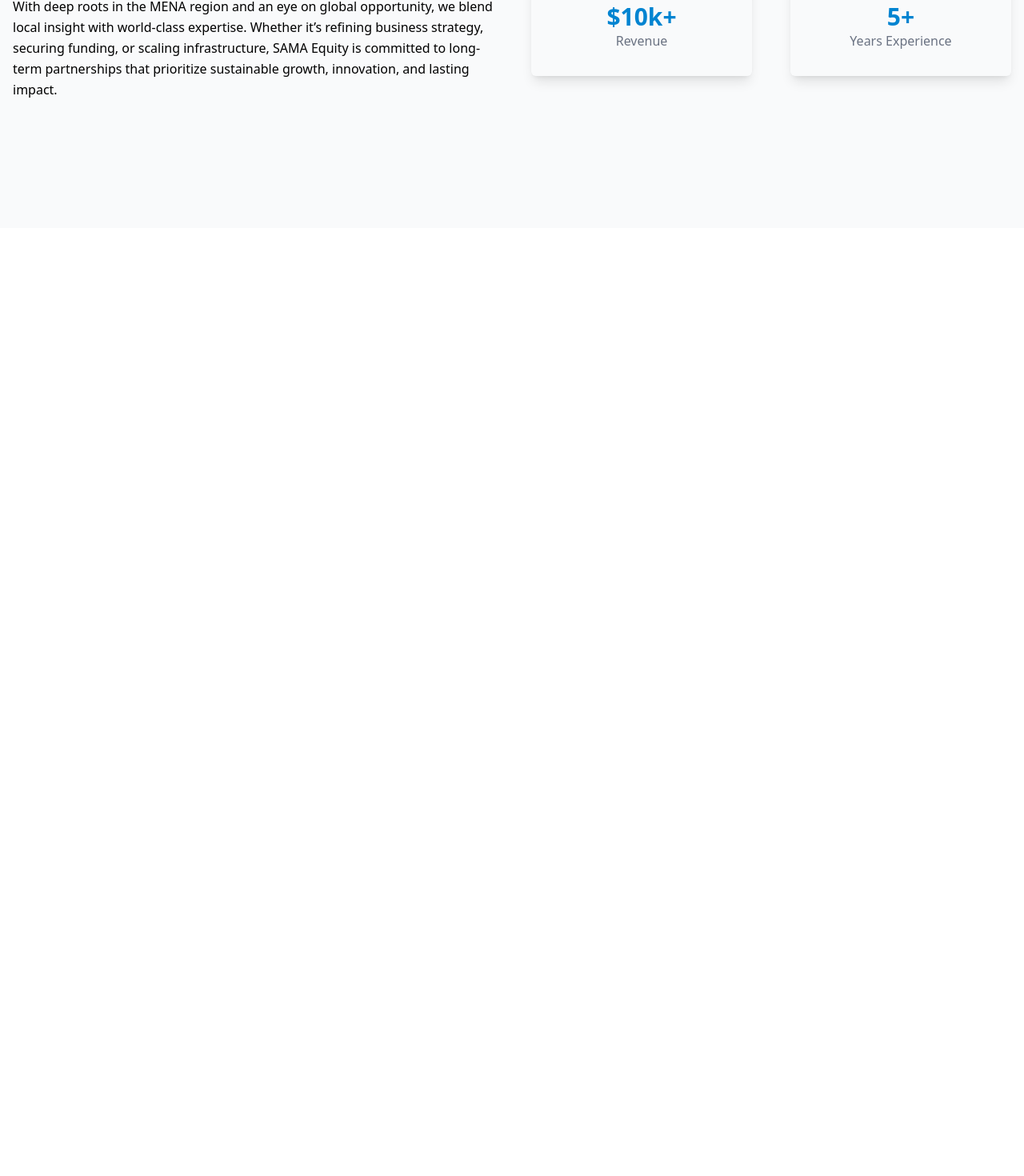
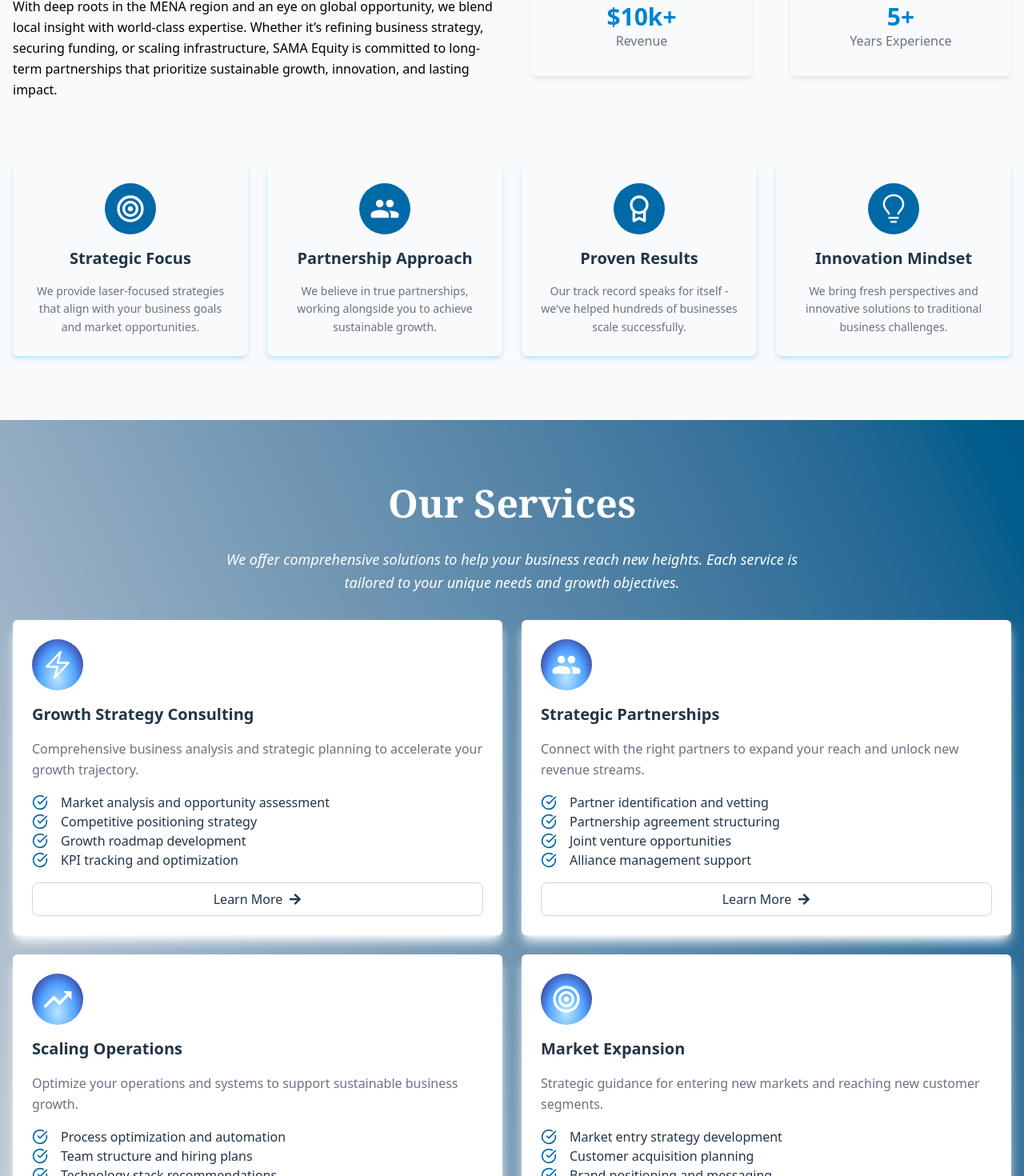
Before and after one commit to zach045/SORA, a React (Vite) app: page / in a window 1280 px wide. Shown: the part 1298-2768 px from the top of the page at 80% size. Before the commit the page ends 1583 px from the top, so only its background shows below. Built offline with nearby package versions, Linux system fonts and the light colour scheme.

Commit message:
SE-002 Add Services Section

```diff
--- a/package.json
+++ b/package.json
@@ -14,6 +14,7 @@
     "react": "^19.0.0",
     "react-dom": "^19.0.0",
     "react-icons": "^5.5.0",
+    "scroll-into-view": "^1.16.2",
     "tailwindcss": "^4.1.11"
   },
   "devDependencies": {
--- a/src/App.jsx
+++ b/src/App.jsx
@@ -2,6 +2,7 @@ import { useState } from 'react'
 import Header from "./Components/Layout/Navigation";
 import Hero from "./Components/Hero";
 import About from "./Components/About";
+import Services from "./Components/Services"
 import './App.css'
 
 function App() {
@@ -11,6 +12,7 @@ function App() {
         <Header />
         <Hero />
         <About />
+        <Services />
       </div>
     </>
   )
--- a/src/Components/About.jsx
+++ b/src/Components/About.jsx
@@ -1,4 +1,9 @@
 import BaseCard from "./ui/BaseCard";
+import { RiFocus2Line } from "react-icons/ri";
+import { IoMdPeople } from "react-icons/io";
+import { BiAward } from "react-icons/bi";
+import { GoLightBulb } from "react-icons/go";
+
 const stats = [
     { title: '500+', content: 'Businesses Helped'},
     { title: '95%', content: 'Success Rate'},
@@ -6,12 +11,40 @@ const stats = [
     { title: '5+', content: 'Years Experience'}
 ]
 
+const values = [
+    {
+        key: 1,
+        icon: RiFocus2Line,
+        title: "Strategic Focus",
+        desc: "We provide laser-focused strategies that align with your business goals and market opportunities."
+    },
+    {
+        key: 2,
+        icon: IoMdPeople,
+        title: "Partnership Approach",
+        desc: "We believe in true partnerships, working alongside you to achieve sustainable growth."
+    },
+    {
+        key: 3,
+        icon: BiAward,
+        title: "Proven Results",
+        desc: "Our track record speaks for itself - we've helped hundreds of businesses scale successfully."
+    },
+    {
+        key: 4,
+        icon: GoLightBulb,
+        title: "Innovation Mindset",
+        desc: "We bring fresh perspectives and innovative solutions to traditional business challenges."
+    }
+
+]
+
 const About = () => {
     return (
         <section id="about" className="py-20 overflow-x-hidden z-10 bg-gray-50">
             <div className="max-w-7xl mx-auto px-4">
                 <div className="mb-8">
-                    <h1 className="font-serif text-4xl lg:text-5xl font-semibold text-foreground z-0 text-black">About Sama Equity</h1>
+                    <h2 className="font-serif text-4xl lg:text-5xl font-semibold text-foreground z-0 text-black">About Sama Equity</h2>
                 </div>
                 <div>
                     <p className="max-w-3xl leading-relaxed text-muted-foreground mx-auto text-gray-700 text-md md:text-lg mb-8 italic">
@@ -20,7 +53,7 @@ const About = () => {
                 </div>
                 <div className="grid lg:grid-cols-2 gap-12 items-center mb-16">
                     <div className="text-left text-black">
-                        <h2 className="text-2xl lg:text-3xl font-bold mb-8">Our Story</h2>
+                        <h3 className="text-2xl lg:text-3xl font-bold mb-8">Our Story</h3>
                         <p className="leading-relaxed my-4">
                             <span className="font-semibold text-sky-600 text-lg">SAMA Equity</span> is a strategic partner for visionary entrepreneurs seeking to scale their businesses with purpose and precision. Our name, derived from the Arabic word for “sky,” reflects our belief that the only true limit is the one you set for yourself. We exist to elevate small and medium enterprises by providing tailored guidance, operational support, and access to growth capital — empowering founders to realize their fullest potential.
                         </p>
@@ -32,6 +65,17 @@ const About = () => {
                         <BaseCard stats={stats} />
                     </div>
                 </div>
+                <div>
+                    <div className="grid grid-cols sm:grid-cols-2 xl:grid-cols-4 gap-6">
+                        {values.map((value) => (
+                            <div key={value.key} className="flex justify-center items-center flex-col flex-wrap shadow-md shadow-sky-200 p-6 rounded-md">
+                                <value.icon className="size-16 p-3 mb-4 bg-sky-700 rounded-full text-white" />
+                                <h3 className="text-xl font-semibold mb-4">{value.title}</h3>
+                                <p className="leading-relaxed text-gray-500 text-sm">{value.desc}</p>
+                            </div>
+                        ))}
+                    </div>
+                </div>
 
             </div>
         </section>
--- a/src/Components/Services.jsx
+++ b/src/Components/Services.jsx
@@ -0,0 +1,110 @@
+import { HiOutlineBolt } from "react-icons/hi2";
+import { LuCircleCheckBig } from "react-icons/lu";
+import { IoMdPeople } from "react-icons/io";
+import { RiFocus2Line } from "react-icons/ri";
+import { IoMdTrendingUp } from "react-icons/io";
+import { FaArrowRight } from "react-icons/fa";
+import { scrollToSection } from '../utils/scrollToSection';
+import BaseButton from "./ui/Buttons/BaseButton";
+import SecondaryButton from "./ui/Buttons/SecondaryButton";
+
+const solutions = [
+    {
+        key: 1,
+        icon: HiOutlineBolt,
+        title: "Growth Strategy Consulting",
+        desc: "Comprehensive business analysis and strategic planning to accelerate your growth trajectory.",
+        features: [
+            {key: 1, text: "Market analysis and opportunity assessment"},
+            {key: 2, text: "Competitive positioning strategy"},
+            {key: 3, text: "Growth roadmap development"},
+            {key: 4, text: "KPI tracking and optimization"}
+        ]
+    },
+    {
+        key: 2,
+        icon: IoMdPeople,
+        title: "Strategic Partnerships",
+        desc: "Connect with the right partners to expand your reach and unlock new revenue streams.",
+        features: [
+            {key: 1, text: "Partner identification and vetting"},
+            {key: 2, text: "Partnership agreement structuring"},
+            {key: 3, text: "Joint venture opportunities"},
+            {key: 4, text: "Alliance management support"}
+        ]
+    },
+    {
+        key: 3,
+        icon: IoMdTrendingUp,
+        title: "Scaling Operations",
+        desc: "Optimize your operations and systems to support sustainable business growth.",
+        features: [
+            {key: 1, text: "Process optimization and automation"},
+            {key: 2, text: "Team structure and hiring plans"},
+            {key: 3, text: "Technology stack recommendations"},
+            {key: 4, text: "Operational efficiency improvements"}
+        ]
+    },
+    {
+        key: 4,
+        icon: RiFocus2Line,
+        title: "Market Expansion",
+        desc: "Strategic guidance for entering new markets and reaching new customer segments.",
+        features: [
+            {key: 1, text: "Market entry strategy development"},
+            {key: 2, text: "Customer acquisition planning"},
+            {key: 3, text: "Brand positioning and messaging"},
+            {key: 4, text: "Go-to-market execution support"}
+        ]
+    },
+]
+const Services = () => {
+    return (
+        <section id="services" className="py-20 overflow-x-hidden z-10 bg-linear-65 from-gray-300 to-sky-800">
+            <div className="max-w-7xl mx-auto px-4">
+                <div className="mb-8">
+                    <h2 className="font-serif text-4xl lg:text-5xl font-semibold text-foreground z-0 text-white">Our Services</h2>
+                </div>
+                <div>
+                    <p className="max-w-3xl leading-relaxed text-muted-foreground mx-auto text-white text-md md:text-lg mb-8 italic">
+                        We offer comprehensive solutions to help your business reach new heights. Each service is tailored to your unique needs and growth objectives.
+                    </p>
+                </div>
+                <div className="grid grid-cols lg:grid-cols-2 gap-6 mb-20">
+                    {solutions.map((solution) => (
+                        <div key={solution.key} className="flex flex-col flex-wrap justify-start items-start w-full rounded-md p-6 shadow-lg shadow-white bg-white text-left">
+                        <solution.icon className="size-16 p-3 mb-4 bg-radial-[at_50%_75%] from-sky-200 via-blue-400 to-indigo-900 to-90% rounded-full text-white" />
+                        <h3 className="text-xl font-semibold mb-4">{solution.title}</h3>
+                        <p className="leading-relaxed text-gray-500 text-md mb-4">{solution.desc}</p>
+                        <ul className="list-none mb-4">
+                            {solution.features.map((feature) => (
+                                <li key={feature.key} className="flex items-center">
+                                    <span className="mr-4">
+                                        <LuCircleCheckBig className="text-sky-700 size-5" />
+                                    </span>
+                                    <span>
+                                        {feature.text}
+                                    </span>
+                                </li>
+                            ))}
+                        </ul>
+                        <SecondaryButton func={() => scrollToSection('#contact')}>
+                            <span className="mr-2">Learn More</span>
+                            <FaArrowRight className="size-4" />
+                        </SecondaryButton>
+                    </div>
+                    ))}
+                </div>
+                <div className="flex flex-col flex-wrap justify-center items-center">
+                    <p className="mb-4 leading-relaxed font-semibold font-serif lg:text-xl">Ready to transform your business? Let's discuss your specific needs.</p>
+                    <BaseButton className="py-3 px-4" func={() => scrollToSection('#contact')}>
+                        <span className="mr-3">Book Your Consultation</span>
+                        <FaArrowRight className="size-4" />
+                    </BaseButton>
+                </div>
+            </div>
+        </section>
+    )
+}
+
+export default Services;
--- a/src/Components/ui/BaseCard.jsx
+++ b/src/Components/ui/BaseCard.jsx
@@ -2,7 +2,7 @@ const BaseCard = ({stats}) => {
     return (
         <>
             {stats.map((stat, index) => (
-                <div className="shadow-lg shadow-grey-400 rounded-md flex flex-col justify-center items-center p-6"
+                <div className="shadow-md shadow-gray-200 rounded-md flex flex-col justify-center items-center p-6"
                 key={index}>
                     <h3 className="mt-2 text-sky-600 text-3xl font-bold">{stat.title}</h3>
                     <span className="mb-2 text-gray-500">{stat.content}</span>
--- /dev/null
+++ b/src/Components/ui/Buttons/BaseButton.jsx
@@ -0,0 +1,11 @@
+const BaseButton = ({children, func, className}) => {
+    return (
+        <button
+        className={`px-2 text-md bg-gradient-to-r from-indigo-500 from-10% to-sky-500 to-90% text-white hover:scale-105 transition duration-100 ease-in-out rounded-md transition font-bold cursor-pointer flex items-center ${className}`}
+        onClick={func}>
+            {children}
+        </button>
+    )
+}
+
+export default BaseButton;
--- /dev/null
+++ b/src/Components/ui/Buttons/SecondaryButton.jsx
@@ -0,0 +1,11 @@
+const SecondaryButton = ({children, func, className}) => {
+    return (
+        <button
+        className={`border border-gray-300 hover:border-black translation duration-500 w-full py-2 rounded-lg cursor-pointer text-center flex items-center justify-center ${className}`}
+        onClick={func}>
+            {children}
+        </button>
+    )
+}
+
+export default SecondaryButton;
--- a/src/index.css
+++ b/src/index.css
@@ -16,6 +16,7 @@
 body {
   margin: 0;
   padding: 0;
+  scroll-behavior: smooth;
 }
 
 @media (prefers-color-scheme: light) {
--- /dev/null
+++ b/src/utils/scrollToSection.js
@@ -0,0 +1,27 @@
+export const scrollToSection = (id, duration = 800) => {
+  const target = document.querySelector(id);
+  if (!target) return;
+
+  const targetY = target.getBoundingClientRect().top + window.scrollY;
+  const startY = window.scrollY;
+  const distance = targetY - startY;
+  let startTime = null;
+
+  const easeInOutCubic = (t) =>
+    t < 0.5 ? 4 * t * t * t : 1 - Math.pow(-2 * t + 2, 3) / 2;
+
+  const step = (timestamp) => {
+    if (!startTime) startTime = timestamp;
+    const timeElapsed = timestamp - startTime;
+    const progress = Math.min(timeElapsed / duration, 1);
+    const ease = easeInOutCubic(progress);
+
+    window.scrollTo(0, startY + distance * ease);
+
+    if (progress < 1) {
+      window.requestAnimationFrame(step);
+    }
+  };
+
+  window.requestAnimationFrame(step);
+};
```
Also changed, not shown: src/Components/Hero.jsx (+14 -19 lines), src/Components/Layout/Navigation.jsx (+9 -9 lines), src/Components/ui/Button.jsx (deleted), src/assets/sky-2.jpg (added), 1 other file (tests, documents, lock files or other folders).
